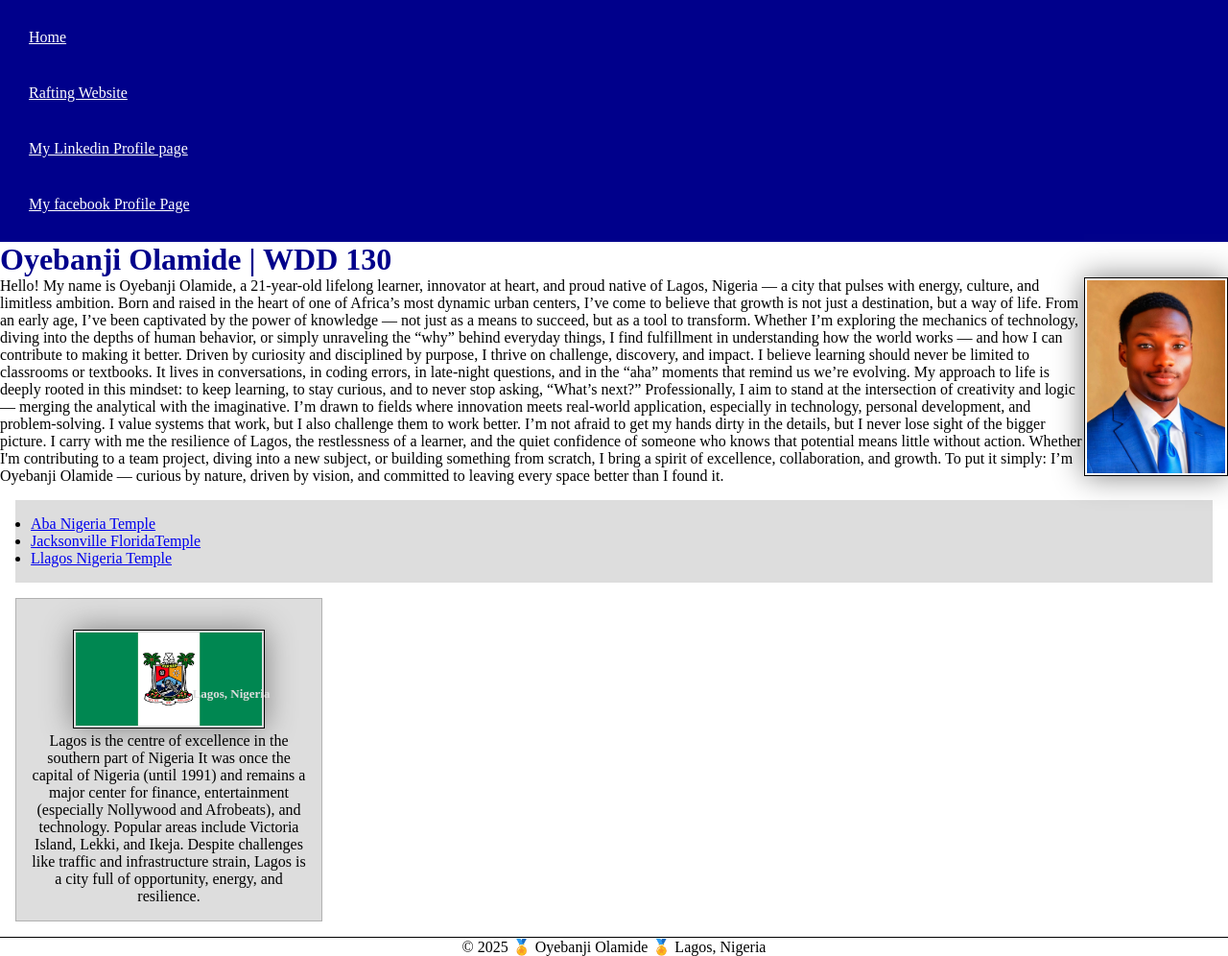
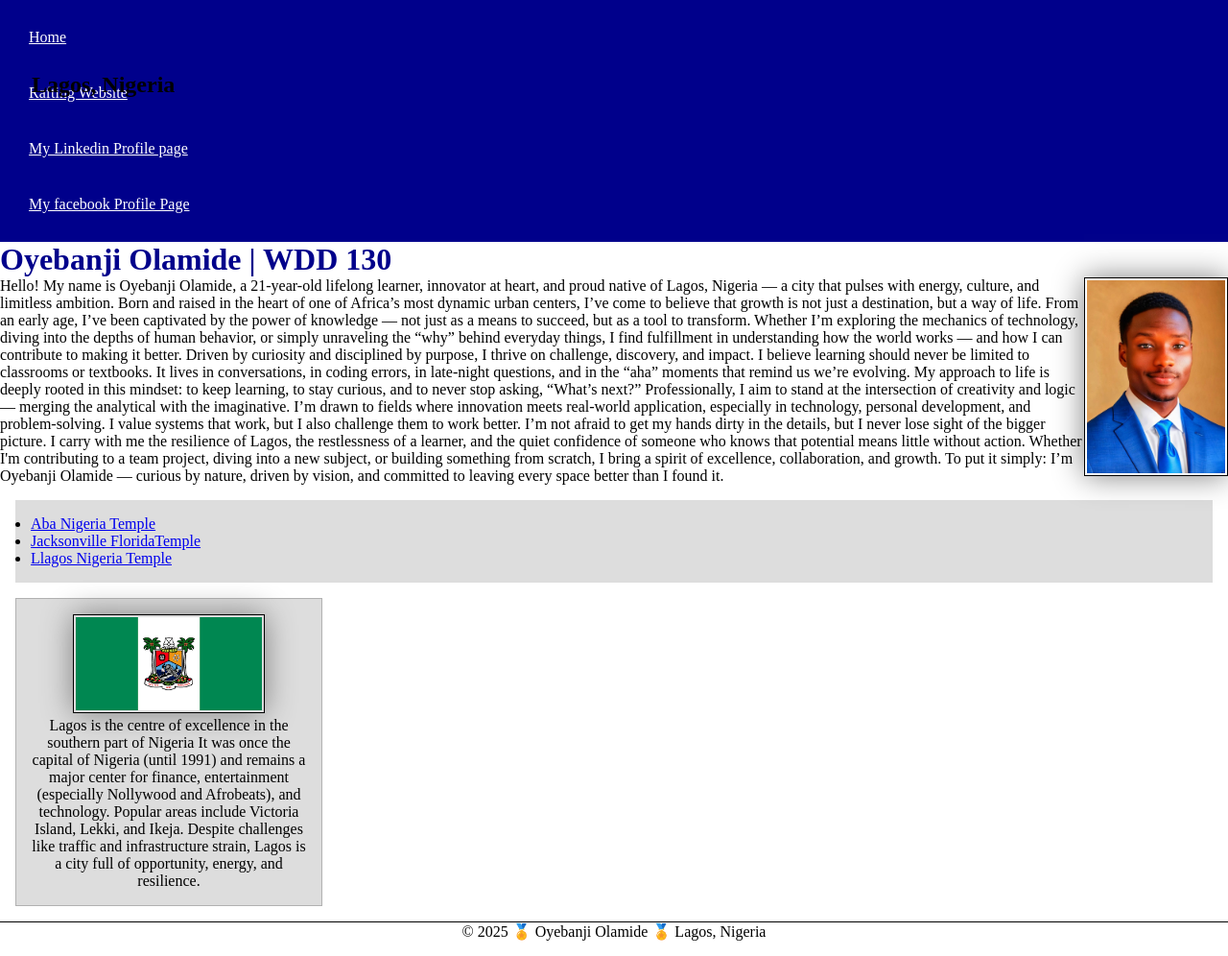
Before and after one commit to oyebanji01-cmd/wdd130, a plain HTML site: page index.html in a window 1280 px wide. Shown: the whole page at 96% size. Drawn offline with Linux system fonts and the light colour scheme.

Commit message:
made some changes

```diff
--- a/index.html
+++ b/index.html
@@ -15,7 +15,7 @@
         <nav>
             <a href="#">Home</a>
             <a href="wwr/">Rafting Website</a>
-            <a href="www.linkedin.com/in/oyebanji-olamide-662308204">My Linkedin Profile page</a>
+            <a href="www.linkedin.com/in/oyebanji-olamide-micheal-662308204">My Linkedin Profile page</a>
             <a href="https://web.facebook.com/profile.php?id=100085370016935">My facebook Profile Page</a>
         </nav>
     </header>
--- a/styles/styles.css
+++ b/styles/styles.css
@@ -53,11 +53,9 @@ main img {
 }
 
 aside h2 {
-    position: relative;
+    position: absolute;
     top: 75px;
-    left: 65px;
-    font-size: small;
-    color: #ddd;
+    left: 150
 }
 
 footer {
```
